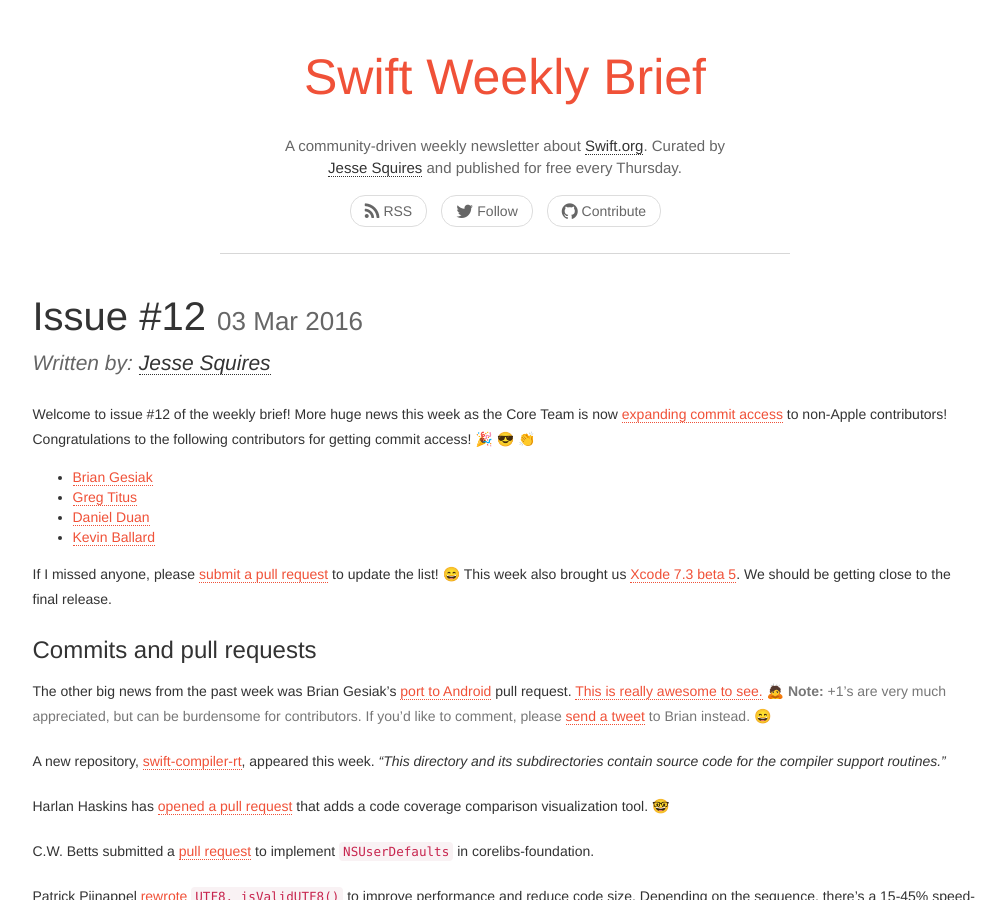
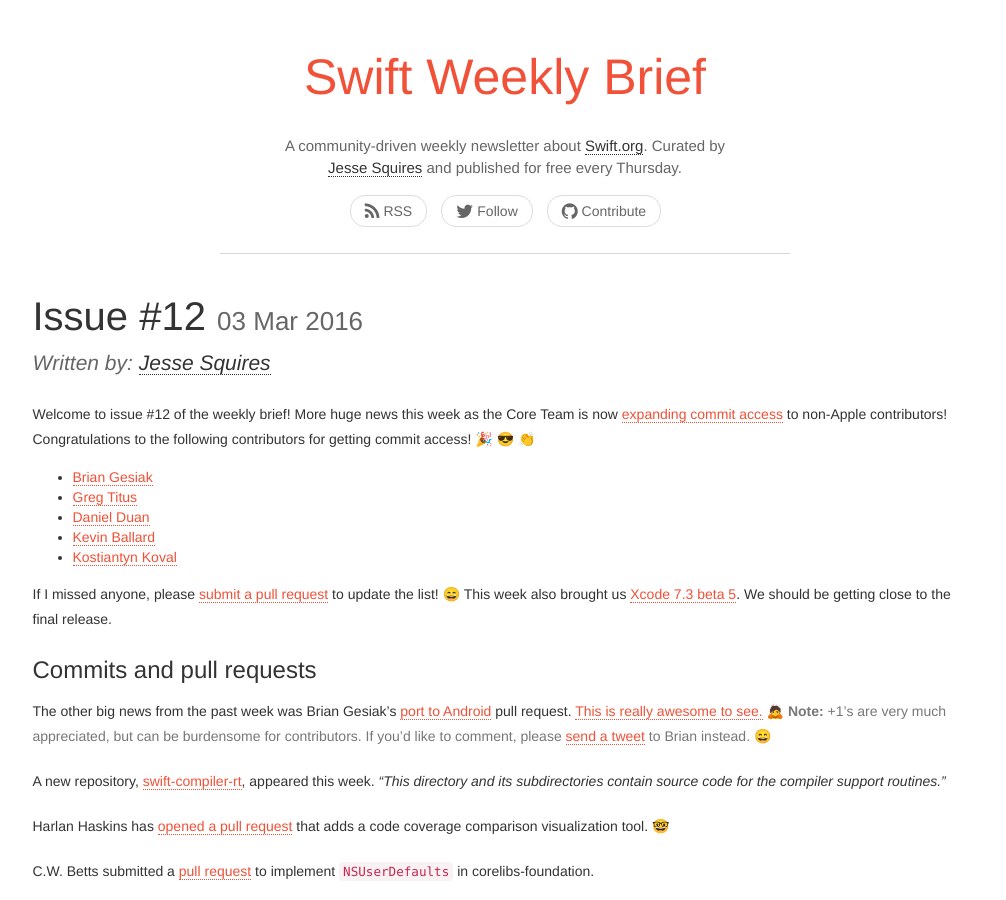
Before and after one commit to SwiftWeekly/swiftweekly.github.io, a Jekyll site: the page built from _posts/2016-03-03-issue-12.md, in a window 1280 px wide and 900 px high. Shown: the whole window, without its empty margins (135-1141 px from the left). Built offline with Jekyll 4.4.1, drawn with Linux system fonts in a browser that asks for light colours; nearby versions of some CDN libraries.

Commit message:
Update 2016-03-03-issue-12.md

```diff
--- a/_posts/2016-03-03-issue-12.md
+++ b/_posts/2016-03-03-issue-12.md
@@ -10,6 +10,7 @@
 - [Greg Titus](https://twitter.com/gregtitus/status/704359205688315905)
 - [Daniel Duan](https://github.com/dduan)
 - [Kevin Ballard](https://github.com/kballard)
+- [Kostiantyn Koval](https://github.com/kostiakoval)
 
 If I missed anyone, please [submit a pull request]({{ site.links.pull }}) to update the list! 😄 This week also brought us [Xcode 7.3 beta 5](http://adcdownload.apple.com/Developer_Tools/Xcode_7.3_beta_5/Xcode_7.3_beta_5_Release_Notes.pdf). We should be getting close to the final release.
 
```
